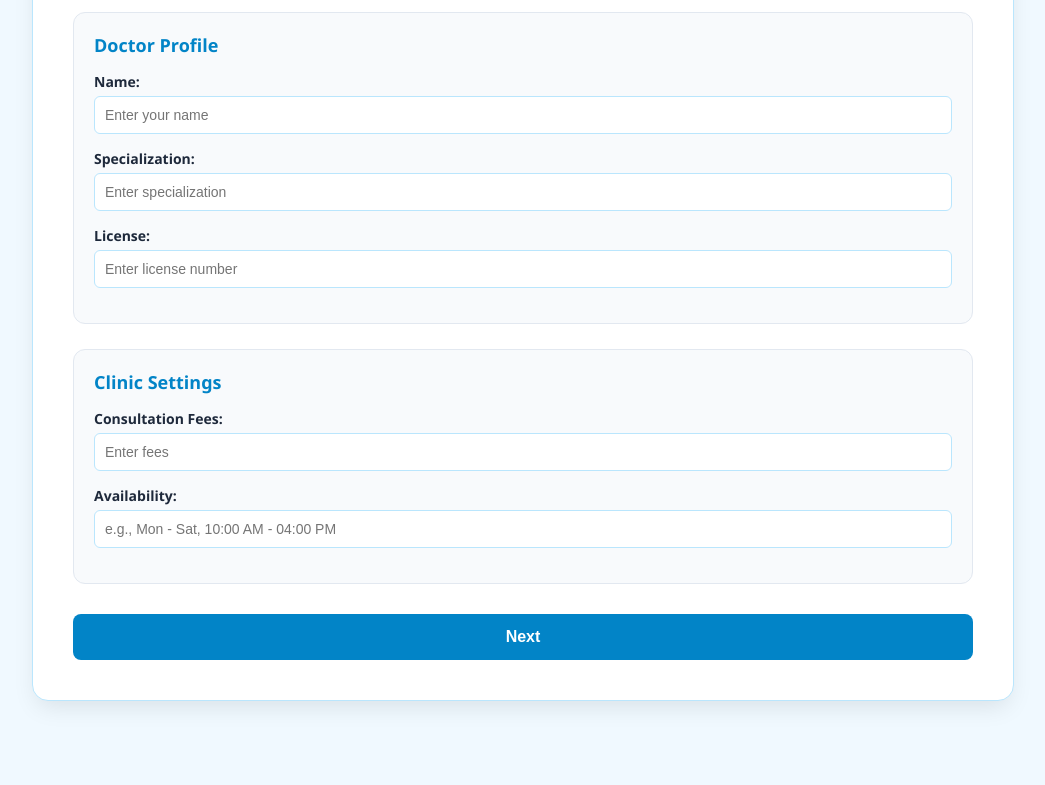
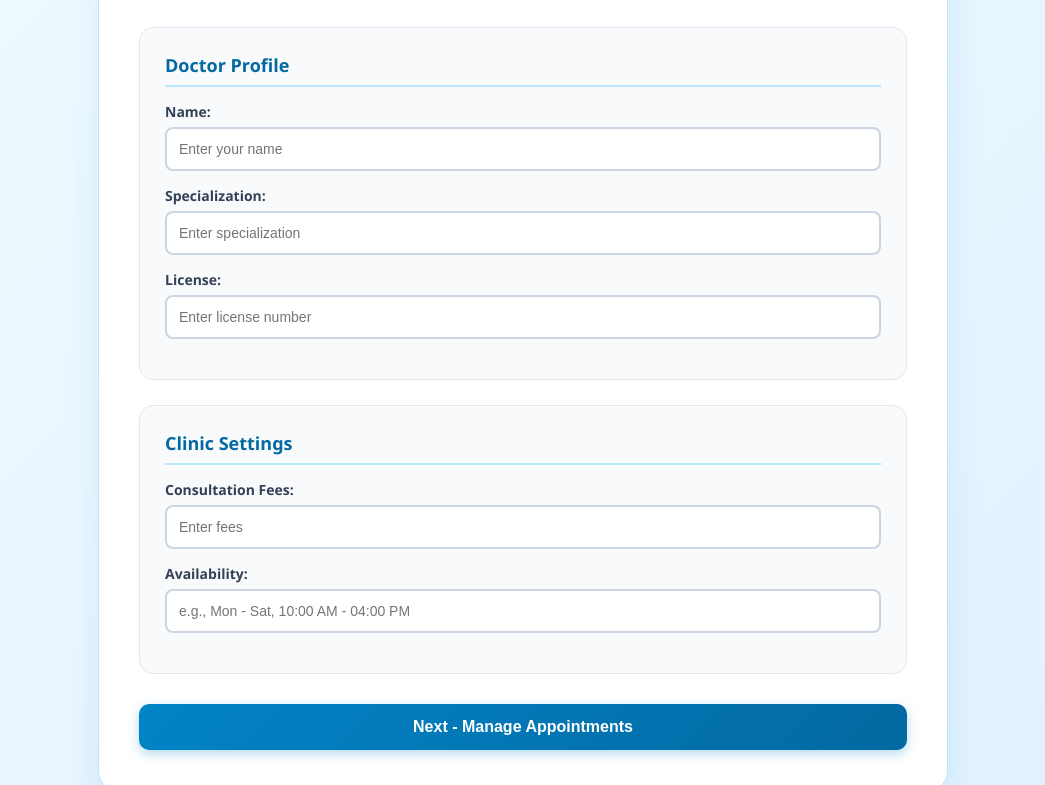
Before and after one commit to ishreyaaver/medical_triage_project_doctor, a plain HTML site: page dashboard.html in a window 1280 px wide. Shown: the part 122-907 px from the top of the page, without its empty margins (117-1162 px from the left). Before the commit the page ends 853 px from the top, so only its background shows below. Drawn offline with Linux system fonts and the light colour scheme.

Commit message:
Update dashboard.html

```diff
--- a/dashboard.html
+++ b/dashboard.html
@@ -5,114 +5,118 @@
     <meta name="viewport" content="width=device-width, initial-scale=1.0">
     <title>Doctor Dashboard - Health Mate</title>
     <style>
-        :root {
-            --primary-color: #0284c7;
-            --bg-color: #f0f9ff;
-            --card-bg: #ffffff;
-            --text-color: #1e293b;
-            --border-color: #bae6fd;
-            --shadow: 0 10px 25px -5px rgba(0, 0, 0, 0.1);
-        }
-
+        * { box-sizing: border-box; }
         body {
             font-family: 'Segoe UI', system-ui, -apple-system, sans-serif;
-            background-color: var(--bg-color);
-            color: var(--text-color);
+            background: linear-gradient(135deg, #f0f9ff, #e0f2fe);
+            color: #1e293b;
             margin: 0;
-            padding: 30px;
+            padding: 40px 20px;
+            min-height: 100vh;
         }
-
         .container {
-            max-width: 900px;
+            max-width: 850px;
             margin: 0 auto;
-            background-color: var(--card-bg);
+            background: #ffffff;
             padding: 40px;
-            border-radius: 16px;
-            box-shadow: var(--shadow);
-            border: 1px solid var(--border-color);
+            border-radius: 20px;
+            box-shadow: 0 20px 35px rgba(2, 132, 199, 0.1);
+            border: 1px solid #bae6fd;
         }
-
         h2 {
-            color: var(--primary-color);
+            color: #0284c7;
             margin-top: 0;
             margin-bottom: 30px;
             text-align: center;
+            font-size: 28px;
         }
-
         .section {
             margin-bottom: 25px;
-            padding: 20px;
-            background-color: #f8fafc;
-            border-radius: 12px;
+            padding: 25px;
+            background: #f8fafc;
+            border-radius: 14px;
             border: 1px solid #e2e8f0;
         }
-
         .section h3 {
             margin-top: 0;
-            color: var(--primary-color);
+            color: #0369a1;
             font-size: 18px;
             margin-bottom: 15px;
+            border-bottom: 2px solid #bae6fd;
+            padding-bottom: 8px;
         }
-
         .form-group {
             margin-bottom: 15px;
         }
-
         label {
             display: block;
-            margin-bottom: 5px;
+            margin-bottom: 6px;
             font-weight: 600;
             font-size: 14px;
+            color: #334155;
         }
-
         input {
             width: 100%;
-            padding: 10px;
-            border: 1px solid var(--border-color);
-            border-radius: 6px;
+            padding: 12px;
+            border: 2px solid #cbd5e1;
+            border-radius: 8px;
             font-size: 14px;
-            box-sizing: border-box;
+            transition: all 0.3s;
         }
-
+        input:focus {
+            border-color: #0284c7;
+            outline: none;
+            box-shadow: 0 0 0 3px rgba(2, 132, 199, 0.15);
+        }
+        .error-msg {
+            color: #dc2626;
+            font-size: 12px;
+            margin-top: 4px;
+            display: none;
+        }
         button {
             display: block;
             width: 100%;
             padding: 14px;
-            background-color: var(--primary-color);
+            background: linear-gradient(135deg, #0284c7, #0369a1);
             color: white;
             border: none;
-            border-radius: 8px;
+            border-radius: 10px;
             cursor: pointer;
             font-size: 16px;
             font-weight: 600;
-            transition: background 0.3s;
+            transition: all 0.3s;
             margin-top: 30px;
+            box-shadow: 0 4px 12px rgba(2, 132, 199, 0.3);
         }
-
         button:hover {
-            background-color: #0369a1;
+            transform: translateY(-2px);
+            background: linear-gradient(135deg, #0369a1, #075985);
         }
     </style>
 </head>
 <body>
 
 <div class="container">
-    <h2>Doctor Dashboard</h2>
+    <h2>Doctor Dashboard Profile</h2>
 
-    <form>
+    <form id="dashboardForm" onsubmit="handleDashboard(event)">
         <div class="section">
             <h3>Doctor Profile</h3>
             <div class="form-group">
                 <label>Name:</label>
-                <input type="text" placeholder="Enter your name">
+                <input type="text" id="docName" placeholder="Enter your name">
+                <div class="error-msg" id="nameError">Name is required.</div>
             </div>
             <div class="form-group">
                 <label>Specialization:</label>
-                <input type="text" placeholder="Enter specialization">
+                <input type="text" id="docSpec" placeholder="Enter specialization">
+                <div class="error-msg" id="specError">Specialization is required.</div>
             </div>
             <div class="form-group">
                 <label>License:</label>
-                <input type="text" placeholder="Enter license number">
+                <input type="text" id="docLicense" placeholder="Enter license number">
+                <div class="error-msg" id="licenseError">License number is required.</div>
             </div>
         </div>
 
@@ -120,17 +124,41 @@
             <h3>Clinic Settings</h3>
             <div class="form-group">
                 <label>Consultation Fees:</label>
-                <input type="text" placeholder="Enter fees">
+                <input type="text" id="docFees" placeholder="Enter fees">
+                <div class="error-msg" id="feesError">Consultation fee is required.</div>
             </div>
             <div class="form-group">
                 <label>Availability:</label>
-                <input type="text" placeholder="e.g., Mon - Sat, 10:00 AM - 04:00 PM">
+                <input type="text" id="docAvail" placeholder="e.g., Mon - Sat, 10:00 AM - 04:00 PM">
+                <div class="error-msg" id="availError">Availability details are required.</div>
             </div>
         </div>
 
-        <button type="button" onclick="window.location.href='appointments.html'">Next</button>
+        <button type="submit">Next - Manage Appointments</button>
     </form>
 </div>
 
+<script>
+    function handleDashboard(event) {
+        event.preventDefault();
+        const name = document.getElementById('docName').value.trim();
+        const spec = document.getElementById('docSpec').value.trim();
+        const license = document.getElementById('docLicense').value.trim();
+        const fees = document.getElementById('docFees').value.trim();
+        const avail = document.getElementById('docAvail').value.trim();
+        let isValid = true;
+
+        document.getElementById('nameError').style.display = name ? 'none' : 'block';
+        document.getElementById('specError').style.display = spec ? 'none' : 'block';
+        document.getElementById('licenseError').style.display = license ? 'none' : 'block';
+        document.getElementById('feesError').style.display = fees ? 'none' : 'block';
+        document.getElementById('availError').style.display = avail ? 'none' : 'block';
+
+        if (name && spec && license && fees && avail) {
+            window.location.href = 'appointments.html';
+        }
+    }
+</script>
+
 </body>
 </html>
```
